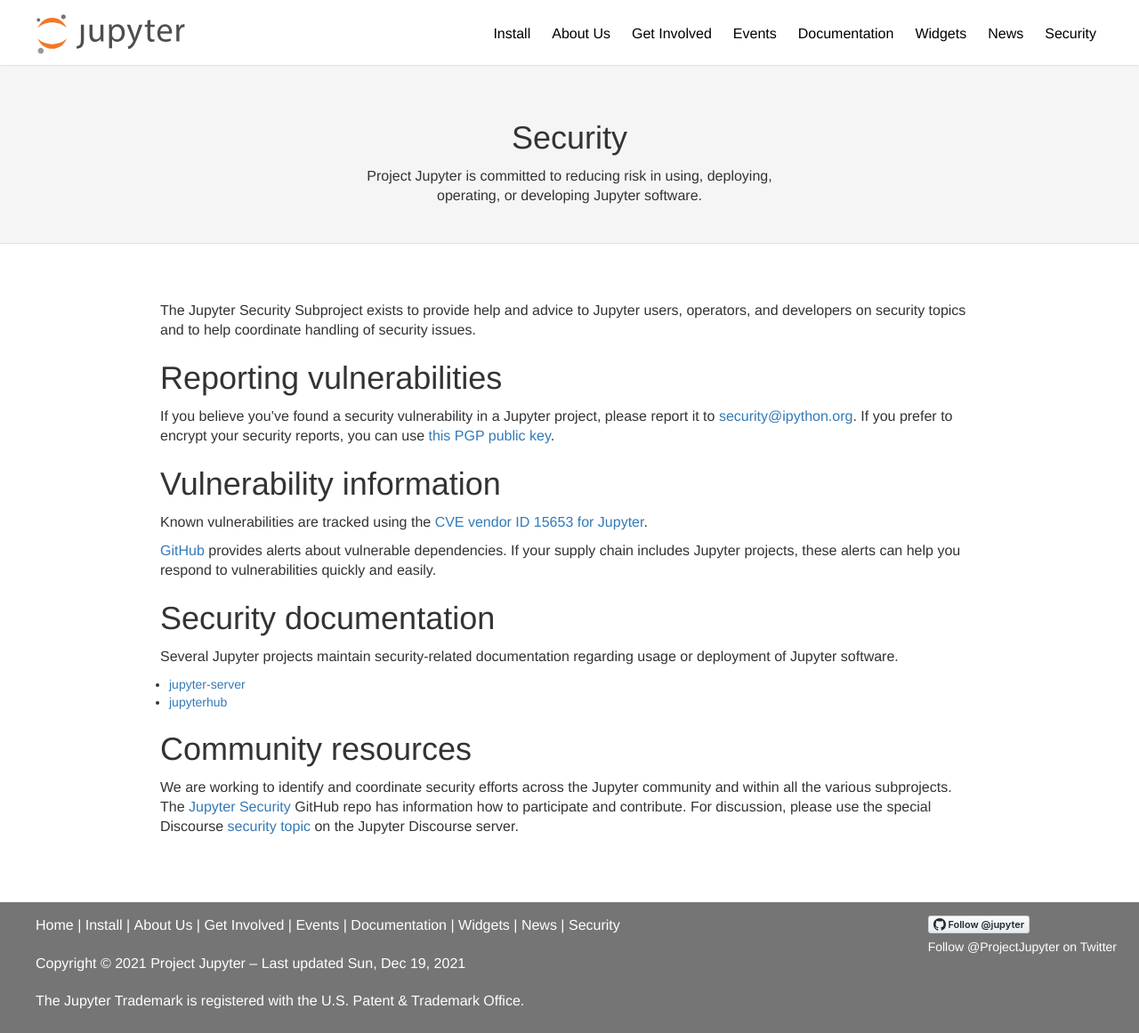
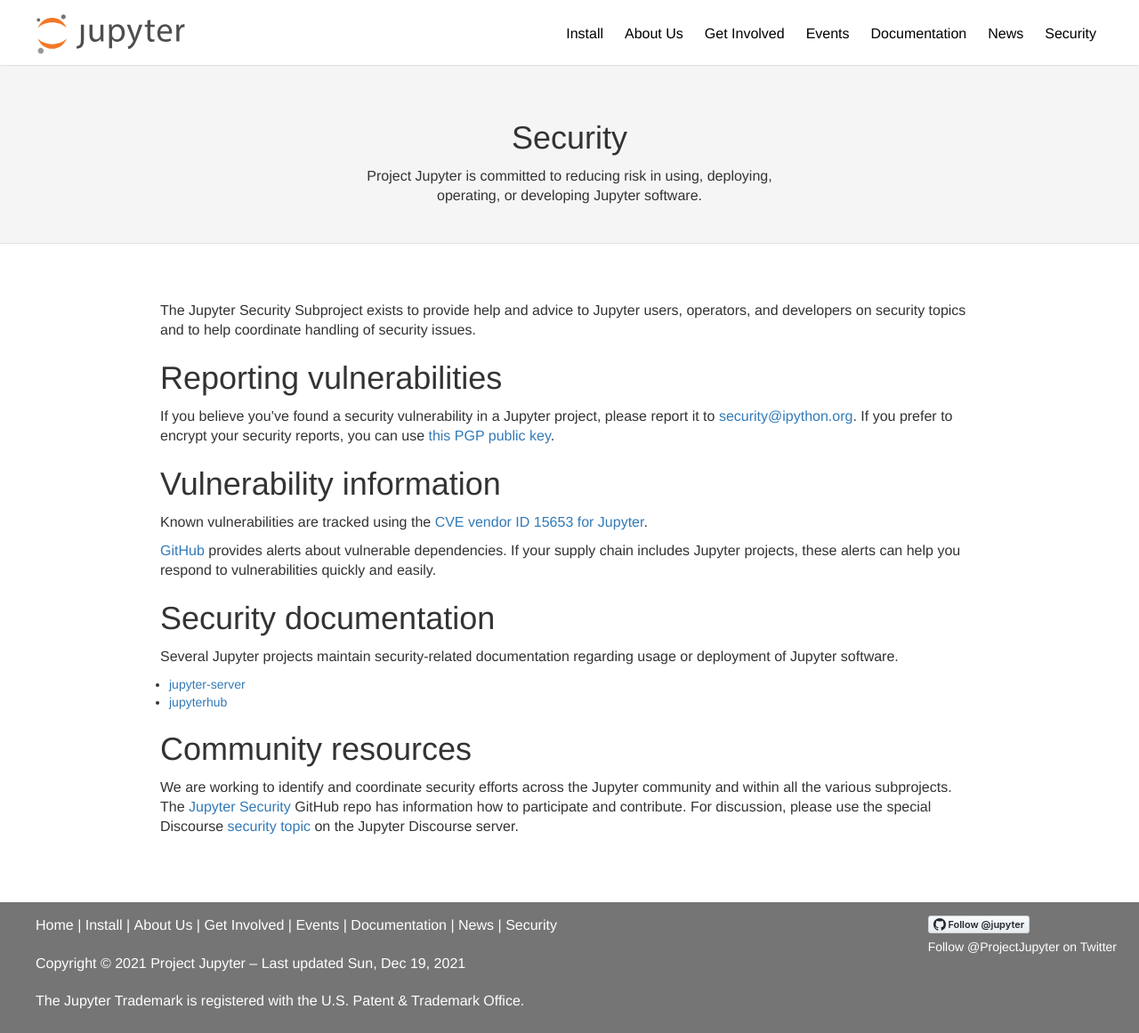
Before and after one commit to jupyter/jupyter.github.io, a Jekyll site: the page built from security.md, in a window 1280 px wide and 1161 px high. Shown: the whole window at 89% size. Built offline with Jekyll 4.4.1, drawn with Linux system fonts in a browser that asks for light colours.

Commit message:
Cut widgets from nav

```diff
--- a/_data/nav.yml
+++ b/_data/nav.yml
@@ -7,7 +7,6 @@
     - title: Events
       url: /events
     - Documentation
-    - Widgets
     - title: News
       url: https://blog.jupyter.org
       newpage: true
```
